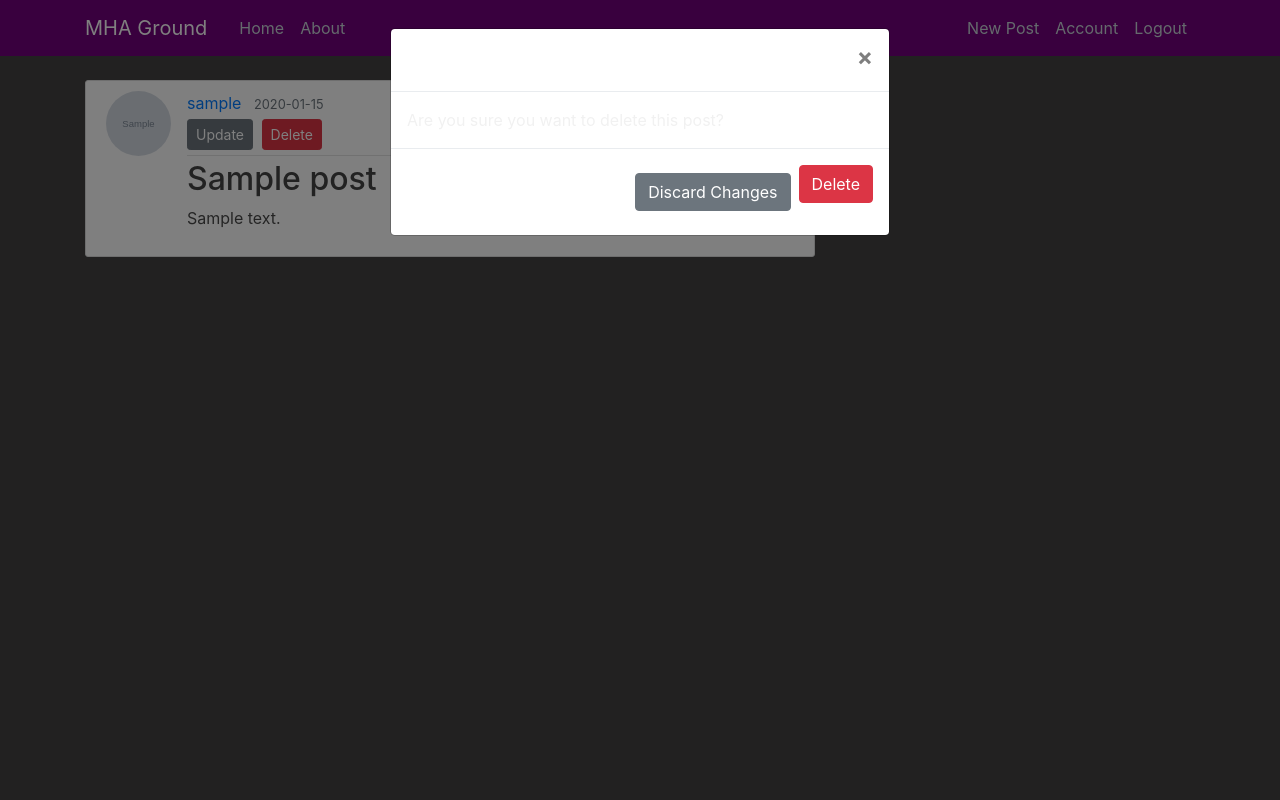
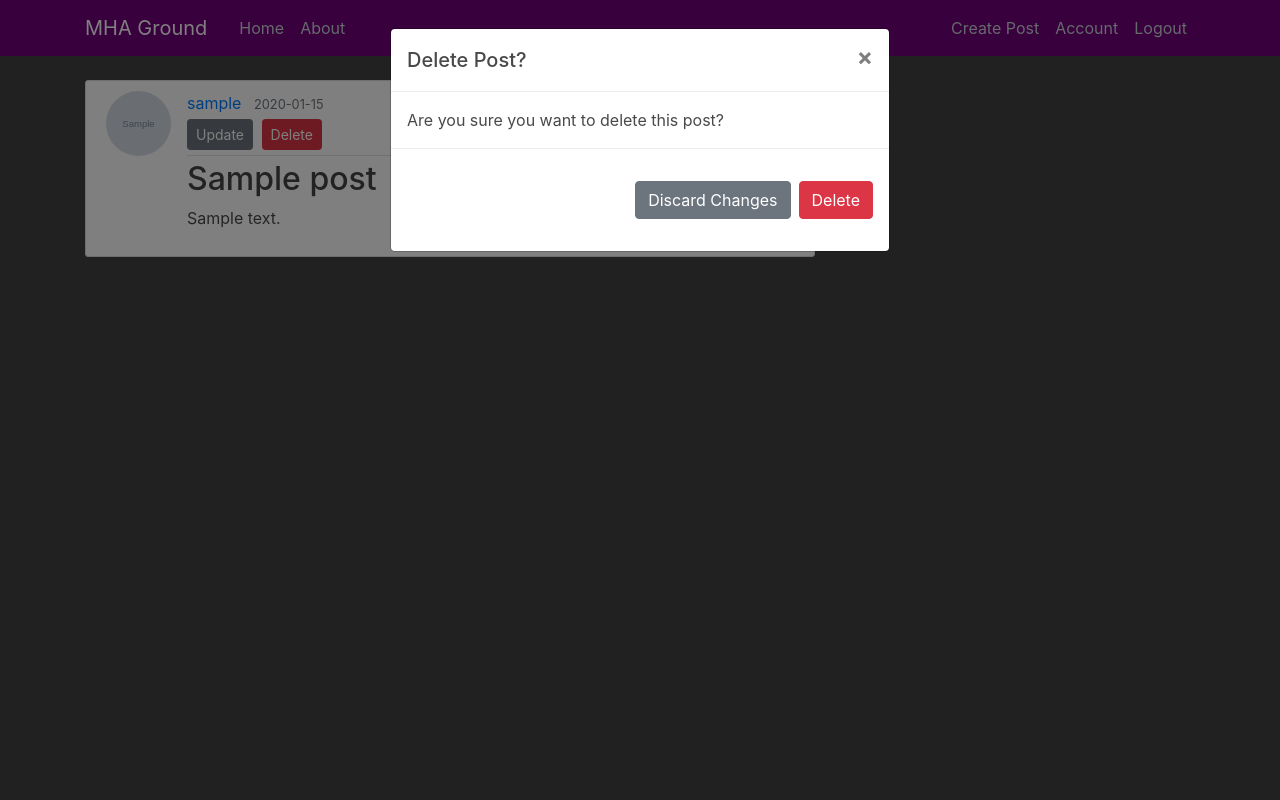
Before and after one commit to arvindmehairjan/My-Hero-Academia-Forum, a Flask app: page /post/1 in a window 1280 px wide, after a click on "Delete". Run offline with Flask 2, Linux system fonts and the light colour scheme; a user stored in the database is signed in; tables that the repository leaves empty hold one stand-in row (values such as "Sample post"); grey boxes marked "Sample" are stand-in pictures; some libraries are stand-ins or nearby versions.

Commit message:
Changed font colors and templates

```diff
--- a/hero_blog/static/main.css
+++ b/hero_blog/static/main.css
@@ -106,3 +106,19 @@ body {
   .btn btn-outline-info {
     margin-top: 3px
   }
+
+  .btn-danger {
+    margin-top: 16px;
+  }
+
+  .modal-title {
+    color: #494949;
+  }
+
+  .modal-body {
+    color: #494949;
+  }
+
+  #picture {
+    color: #494949;
+  }
--- a/hero_blog/templates/about.html
+++ b/hero_blog/templates/about.html
@@ -4,6 +4,7 @@
     <div class="col-md=11">
         <div class="content-section">
             <p class='text-muted'>
+                </br>
                 MHA Ground is a forum where fictional characters of the anime <b>My Hero Academia</b> can create post, update and delete them. They can create their own account, login and logout. The purpose of this app is to share content with other people.
                 </br>
                 </br>
--- a/hero_blog/templates/layout.html
+++ b/hero_blog/templates/layout.html
@@ -29,7 +29,7 @@
               <!-- Navbar Right Side -->
               <div class="navbar-nav">
                 {% if current_user.is_authenticated %}
-                  <a class="nav-item nav-link" href="{{ url_for('posts.new_post') }}">New Post</a>
+                  <a class="nav-item nav-link" href="{{ url_for('posts.new_post') }}">Create Post</a>
                   <a class="nav-item nav-link" href="{{ url_for('users.account') }}">Account</a>
                   <a class="nav-item nav-link" href="{{ url_for('users.logout') }}">Logout</a>
                 {% else %}
--- a/hero_blog/users/routes.py
+++ b/hero_blog/users/routes.py
@@ -98,5 +98,5 @@ def reset_token(token):
         user.password = hashed_password
         db.session.commit()
         flash('Your password been updated! You are now able to log in', 'success')
-        return redirect(url_for('login'))
+        return redirect(url_for('users.login'))
     return render_template('reset_token.html', title='Reset Password', form=form)
```
Also changed, not shown: hero_blog/site.db, hero_blog/static/profile_pics/55210f9c93560c3b.jpg (added), hero_blog/static/profile_pics/995ea918f009623a.png (added).
